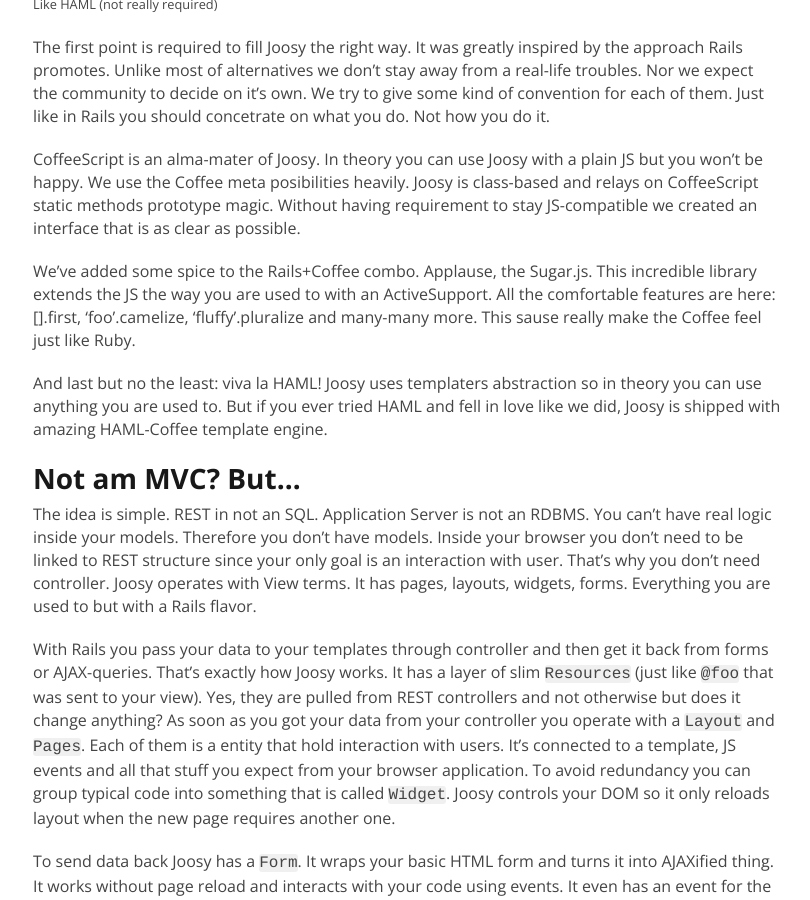
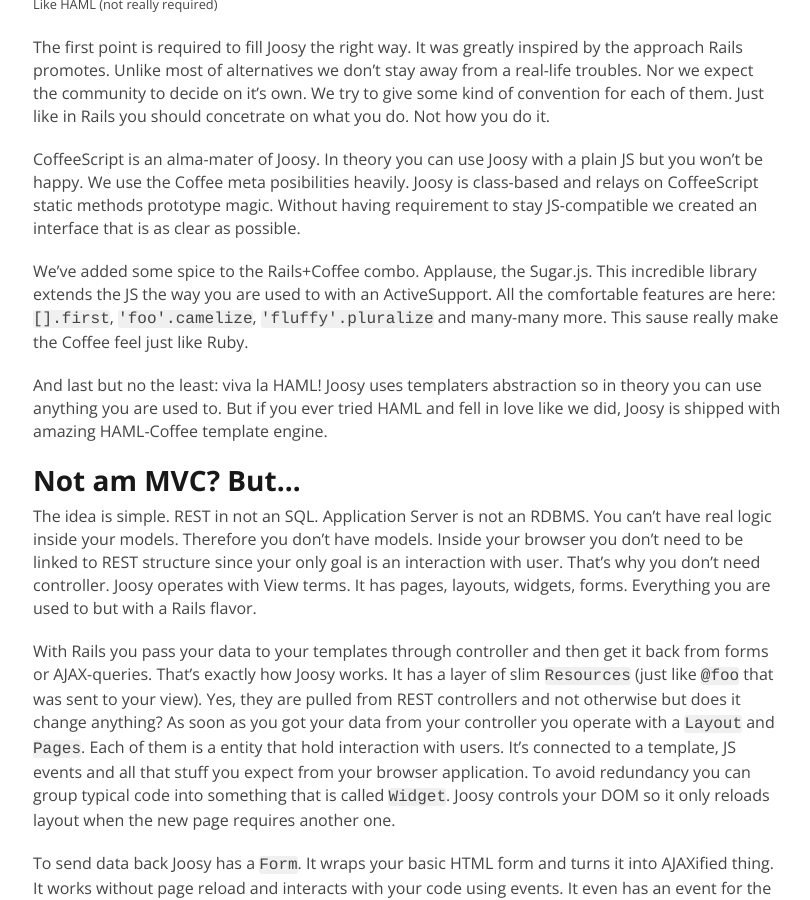
Before and after one commit to joosy/guides, a Jekyll site: the page built from guides/basics/getting-started.md, in a window 1280 px wide and 900 px high, scrolled down 498 px. Shown: the whole window, without its empty margins (233-1043 px from the left). Built offline with Jekyll 4.4.1, drawn with Linux system fonts in a browser that asks for light colours; comment, search, counter and statistics services are not loaded.

Commit message:
Typo fixed

```diff
--- a/guides/basics/getting-started.md
+++ b/guides/basics/getting-started.md
@@ -17,7 +17,7 @@
 
 CoffeeScript is an alma-mater of Joosy. In theory you can use Joosy with a plain JS but you won't be happy. We use the Coffee meta posibilities heavily. Joosy is class-based and relays on CoffeeScript static methods prototype magic. Without having requirement to stay JS-compatible we created an interface that is as clear as possible.
 
-We've added some spice to the Rails+Coffee combo. Applause, the Sugar.js. This incredible library extends the JS the way you are used to with an ActiveSupport. All the comfortable features are here: [].first, 'foo'.camelize, 'fluffy'.pluralize and many-many more. This sause really make the Coffee feel just like Ruby.
+We've added some spice to the Rails+Coffee combo. Applause, the Sugar.js. This incredible library extends the JS the way you are used to with an ActiveSupport. All the comfortable features are here: `[].first`, `'foo'.camelize`, `'fluffy'.pluralize` and many-many more. This sause really make the Coffee feel just like Ruby.
 
 And last but no the least: viva la HAML! Joosy uses templaters abstraction so in theory you can use anything you are used to. But if you ever tried HAML and fell in love like we did, Joosy is shipped with amazing HAML-Coffee template engine.
 
```
